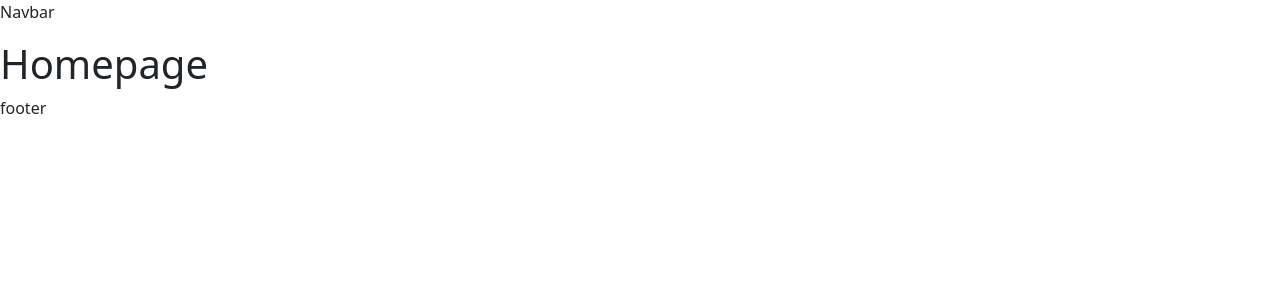
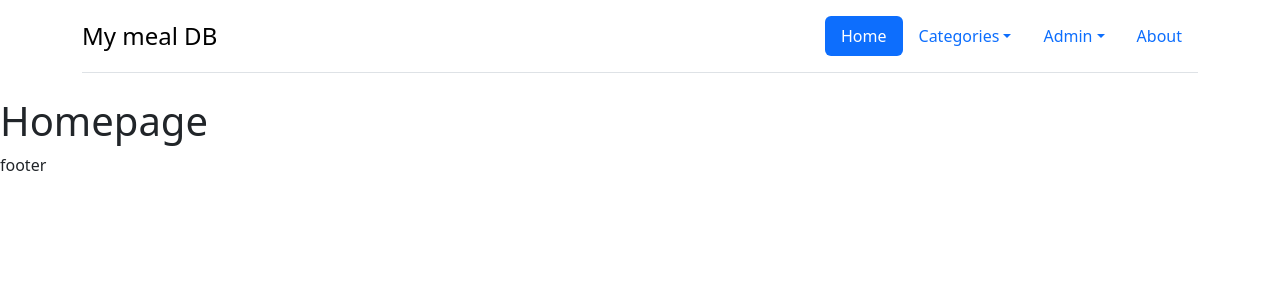
Before and after one commit to MAFernCosta/m294-mymealdb, a React (Vite) app in the folder Front-End/: page / in a window 1280 px wide. Shown: the top 300 px of the page. Built offline with nearby package versions, Linux system fonts and the light colour scheme.

Commit message:
Implemented the navbar component with style

```diff
--- a/Front-End/src/components/Navbar.jsx
+++ b/Front-End/src/components/Navbar.jsx
@@ -1,8 +1,69 @@
-function Navbar(){
-    return(
-        <>
-        <p>Navbar</p>
-        </>
+import { Link, NavLink } from "react-router-dom";
+
+function Navbar() {
+    const navbarContent = [
+        {
+            label: "Home",
+            to: "/",
+            submenu: []
+        },
+        {
+            label: "Categories",
+            to: "",
+            submenu: [
+                {
+                    label: "Seafood",
+                    to:""
+                },
+                {
+                    label: "Meat",
+                    to:""
+                },
+            ]
+        },
+        {
+            label: "Admin",
+            to: "",
+            submenu: [
+                {
+                    label: "Create a new Meal",
+                    to:""
+                }
+            ]
+        },
+        {
+            label: "About",
+            to: "/about",
+            submenu: []
+        }
+    ];
+    return (
+        <div className="container">
+            <div className="d-flex flex-wrap justify-content-center py-3 mb-4 border-bottom">
+                <a href="/" className="d-flex align-items-center mb-3 mb-md-0 me-md-auto link-body-emphasis text-decoration-none">
+                    <span className="fs-4">My meal DB</span> </a>
+                <ul className="nav nav-pills">
+                    {navbarContent.map(({ label, to, submenu }) =>
+                        submenu.length <= 0 ? (
+                            <li className="nav-item" key={label}>
+                                <NavLink to={to} className="nav-link" aria-current="page">{label}</NavLink>
+                            </li>
+                        ) :
+                            <div key={label} className="dropdown">
+                                <button to="" className="nav-link dropdown-toggle" href="#" role="button" data-bs-toggle="dropdown" aria-expanded="false">
+                                    {label}
+                                </button>
+                                <ul className="dropdown-menu">
+                                    { submenu.map( ({label, to}) =>
+                                        <li key={label}><Link className="dropdown-item" to={to}>{label}</Link></li>
+                                    )}
+
+                                </ul>
+                            </div>
+                    )}
+                </ul>
+            </div>
+        </div>
     )
 }
 
```
